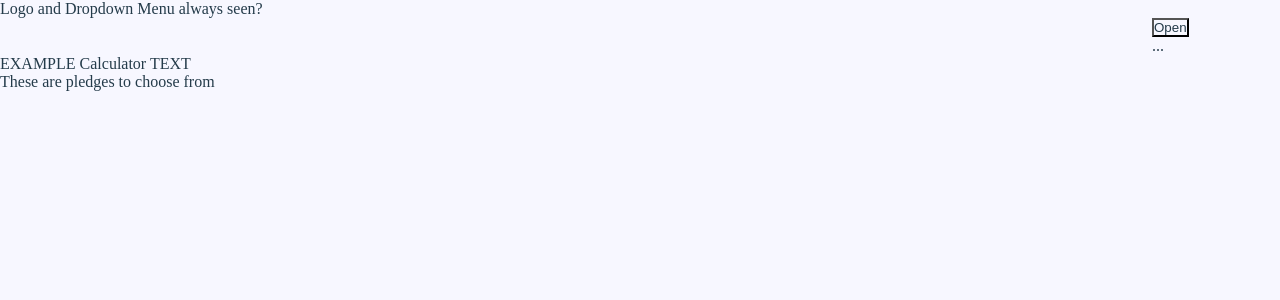
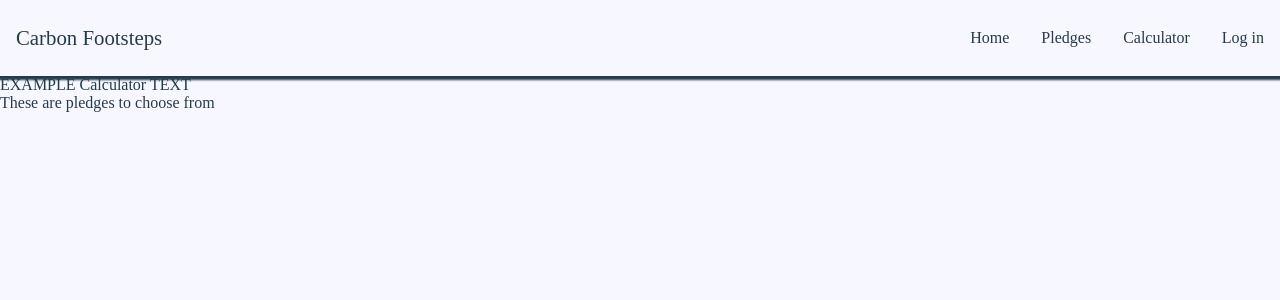
Before and after one commit to nmsiegel1/carbon-footprint, a React (Create React App) app in the folder client/: page /calculator in a window 1280 px wide. Shown: the top 300 px of the page. Built offline with nearby package versions, Linux system fonts and the light colour scheme; the HTML template or start-up script is replaced by a standard one.

Commit message:
created a regular navigation first before implemented toggle function

```diff
--- a/client/src/App.js
+++ b/client/src/App.js
@@ -15,7 +15,7 @@ import Signup from './pages/Signup';
 import Calculator from './pages/Calculator';
 import MyPledges from './pages/MyPledges';
 
-import Header from './components/Header';
+//import Header from './components/Header';
 import Navbar from './components/Navbar';
 
 // const httpLink = createHttpLink({
@@ -42,7 +42,6 @@ function App() {
     // <ApolloProvider client={client}>
     <Router>
       <div>
-        <Header />
         <Navbar />
         <Routes>
           <Route path="/" element={<Home />} />
--- a/client/src/components/Navbar/index.js
+++ b/client/src/components/Navbar/index.js
@@ -2,14 +2,42 @@ import React, { useState } from 'react';
 import './style.css';
 
 const Navbar = () => {
-  const [navbarOpen, setNavbarOpen] = useState(false);
-  const handleToggle = () => {
-    setNavbarOpen((prev) => !prev);
-  };
   return (
     <nav className="navBar">
-      <button onClick={handleToggle}>{navbarOpen ? 'Close' : 'Open'}</button>{' '}
-      <ul>...</ul>
+      <a href="/" className="brand-name">
+        Carbon Footsteps
+      </a>
+      <button className="hamburger">
+        {/* icon from heroicons.com */}
+        <svg
+          xmlns="http://www.w3.org/2000/svg"
+          className="h-5 w-5"
+          viewBox="0 0 20 20"
+          fill="white"
+        >
+          <path
+            fillRule="evenodd"
+            d="M3 5a1 1 0 011-1h12a1 1 0 110 2H4a1 1 0 01-1-1zM3 10a1 1 0 011-1h12a1 1 0 110 2H4a1 1 0 01-1-1zM9 15a1 1 0 011-1h6a1 1 0 110 2h-6a1 1 0 01-1-1z"
+            clipRule="evenodd"
+          />
+        </svg>
+      </button>
+      <div className="menuNav">
+        <ul>
+          <li>
+            <a href="/home">Home</a>
+          </li>
+          <li>
+            <a href="/mypledges">Pledges</a>
+          </li>
+          <li>
+            <a href="/calculator">Calculator</a>
+          </li>
+          <li>
+            <a href="/login">Log in</a>
+          </li>
+        </ul>
+      </div>
     </nav>
   );
 };
--- a/client/src/components/Navbar/style.css
+++ b/client/src/components/Navbar/style.css
@@ -1,4 +1,68 @@
 .navBar {
+  height: 60px;
+  width: 100%;
+  display: flex;
+  align-items: center;
   position: relative;
-  margin-left: 90%;
+  padding: 0.5rem 0rem;
+  background-color: #f7f7ff;
+  color: #243b4a;
+  box-shadow: 0 2px 2px 2px #243b4a;
 }
+
+.brand-name {
+  text-decoration: none;
+  color: #243b4a;
+  font-size: 1.3rem;
+  margin-left: 1rem;
+}
+
+.navBar button {
+  position: fixed;
+  left: 90%;
+  top: 2%;
+  z-index: 10;
+  cursor: pointer;
+}
+
+.menuNav {
+  margin-left: auto;
+}
+
+.menuNav.showMenu {
+  width: 100%;
+}
+
+.menuNav ul {
+  display: flex;
+  padding: 0;
+}
+.menuNav li {
+  list-style-type: none;
+  margin: 0 1rem;
+}
+.menuNav li a {
+  text-decoration: none;
+  display: block;
+  width: 100%;
+}
+
+.hamburger {
+  border: 0;
+  height: 40px;
+  width: 40px;
+  padding: 0.5rem;
+  border-radius: 50%;
+  background-color: #283b8b;
+  cursor: pointer;
+  transition: background-color 0.2s ease-in-out;
+  position: absolute;
+  top: 50%;
+  right: 25px;
+  transform: translateY(-50%);
+  display: none;
+}
+
+.hamburger:hover {
+  background-color: #243b4a;
+}
```
Also changed, not shown: client/src/components/Navbar/menu.png (added).
